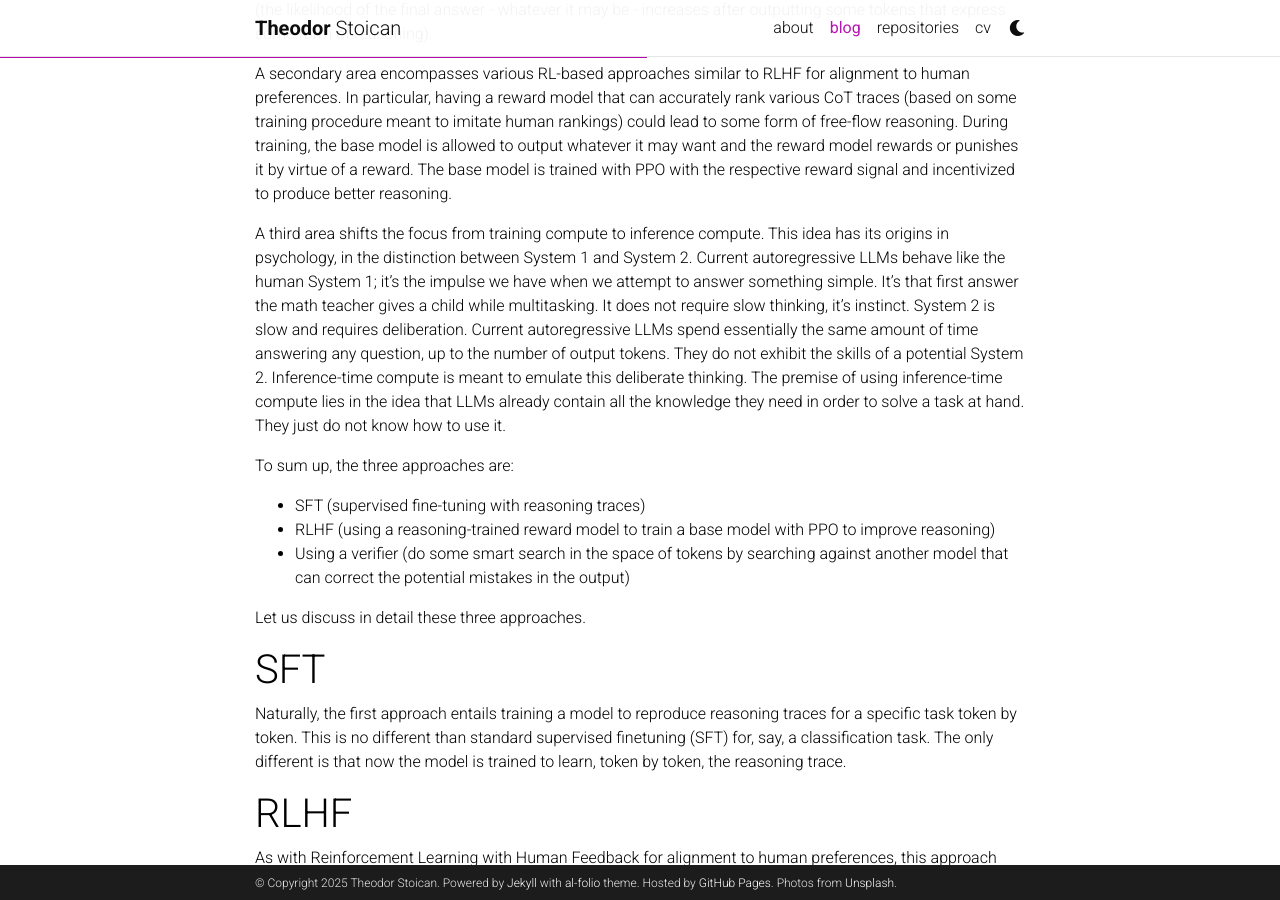
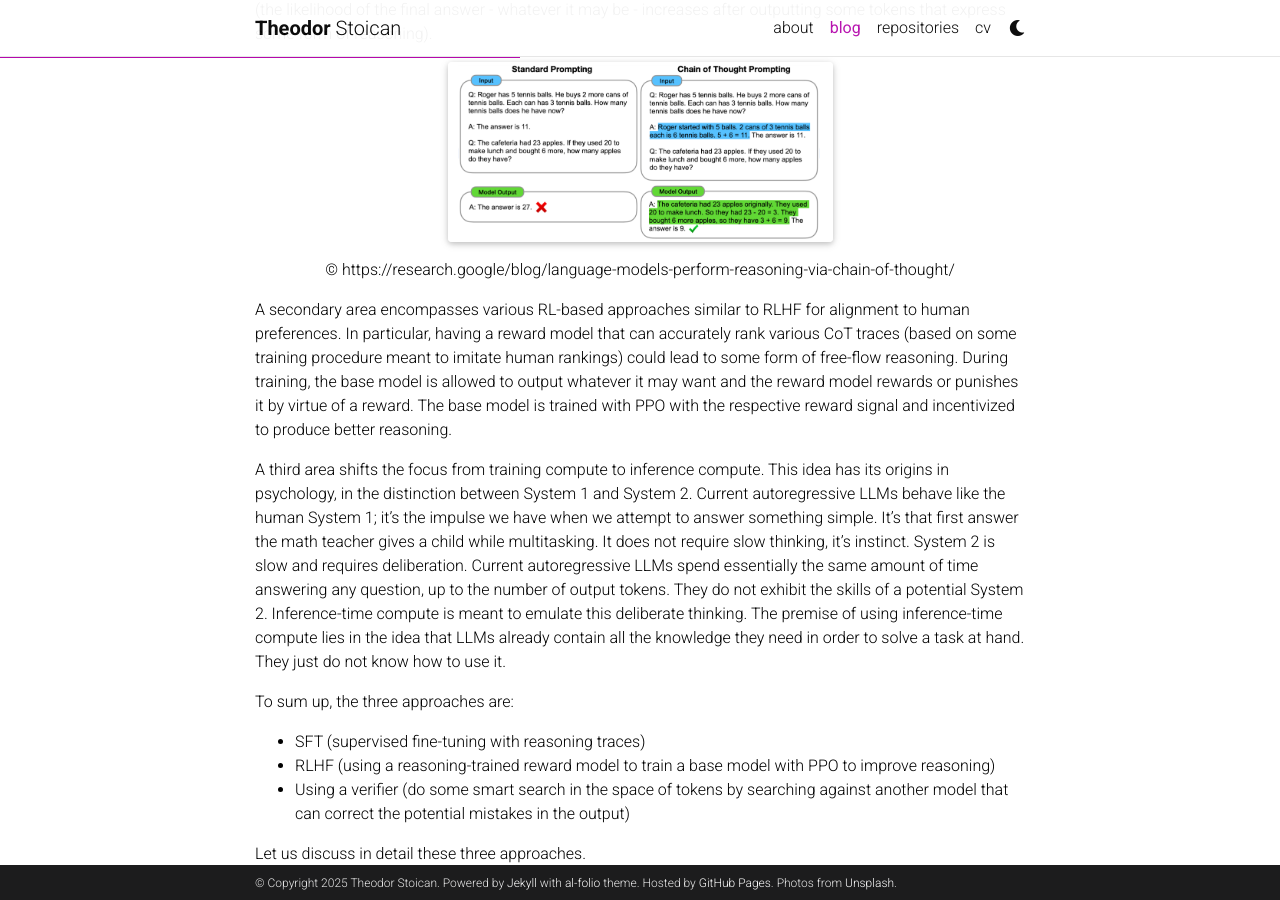
Before and after one commit to theostoican/theostoican.github.io, a Jekyll site: the page built from _posts/2024-05-01-reasoning.md, in a window 1280 px wide and 900 px high, scrolled down 489 px. Built offline with Jekyll 4.4.1, drawn with Linux system fonts in a browser that asks for light colours; full-size pictures stand in for the smaller copies a plugin makes; comment, search, counter and statistics services are not loaded; a style sheet for code colours, icons or effects is not loaded.

Commit message:
Update 2024-05-01-reasoning.md

```diff
--- a/_posts/2024-05-01-reasoning.md
+++ b/_posts/2024-05-01-reasoning.md
@@ -8,6 +8,13 @@ categories: reasoning llm dl
 # Introduction
 
 As cliché as it may sound, LLMs incorporate the knowledge of the entire internet. This poses a significant challenge, for that also means that is becoming particularly hard to improve these models. There is hardly any text data left around (true, there are images and videos, but we've yet to figure out how to properly make use of them). For this reason, we have shifted our focus to other areas to explore. At the core of all these areas lies the fundamental idea of prompting the model to do CoT (Chain-of-Thought). Similarly to the way humans think, LLMs can also benefit from writing things down in order to condition and so, improve their "thoughts". In its most vanilla form, CoT entails prompting the model via some instructions to make it output its thinking process. This automatically improves the performance of the model solely by the virtue of better conditioning (the likelihood of the final answer - whatever it may be - increases after outputting some tokens that express some form of reasoning).
+
+<div style="text-align: center;">
+{% include figure.html path="assets/img/reasoning/cot.jpg" class="img-fluid w-50 rounded z-depth-1" %}
+<p align = "center">
+&copy; https://research.google/blog/language-models-perform-reasoning-via-chain-of-thought/
+</p>
+</div>
 
 A secondary area encompasses various RL-based approaches similar to RLHF for alignment to human preferences. In particular, having a reward model that can accurately rank various CoT traces (based on some training procedure meant to imitate human rankings) could lead to some form of free-flow reasoning. During training, the base model is allowed to output whatever it may want and the reward model rewards or punishes it by virtue of a reward. The base model is trained with PPO with the respective reward signal and incentivized to produce better reasoning.
 
```
